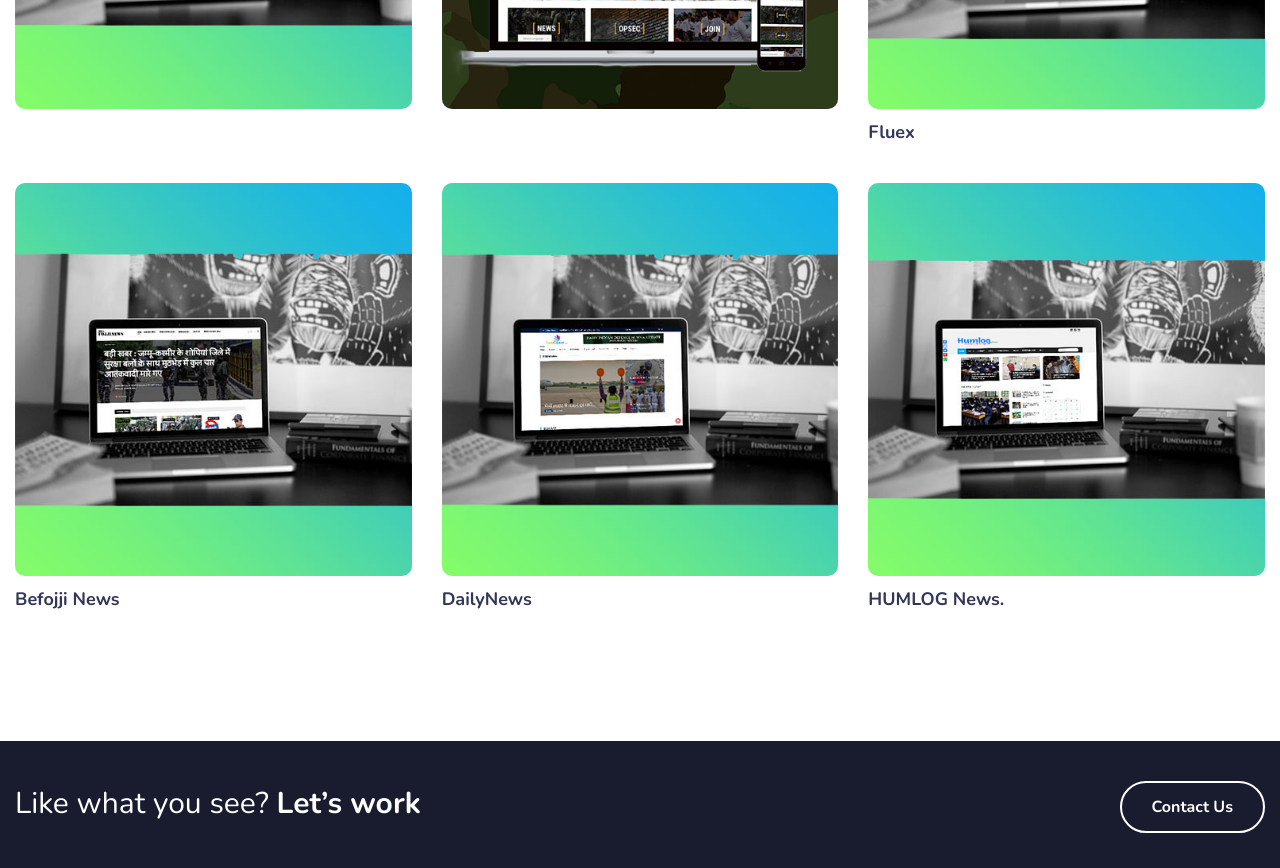
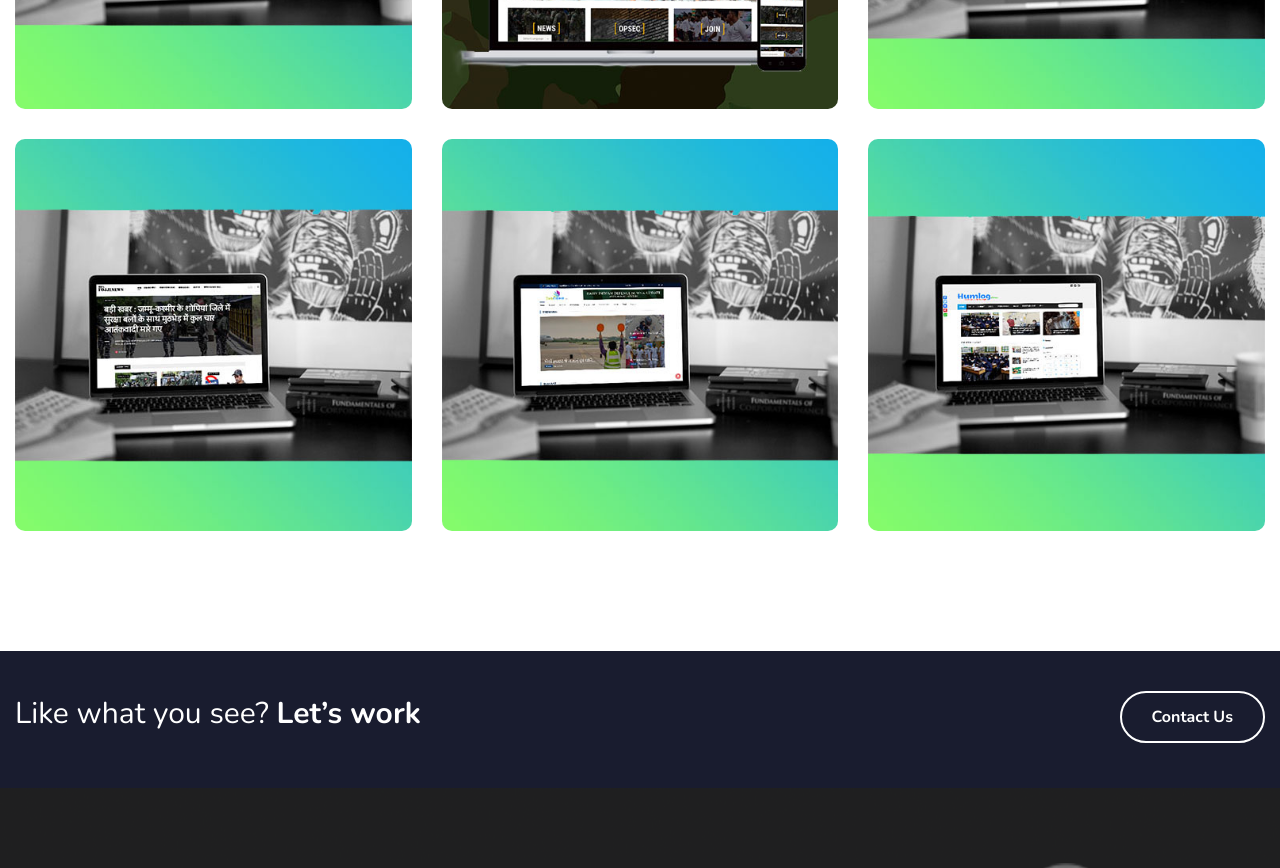
Before and after one commit to SylviaBrinton/TheWebEmcee, a plain HTML site: page portfolio.html in a window 1280 px wide. Shown: the part 920-1788 px from the top of the page. Drawn offline with nearby package versions, Linux system fonts and the light colour scheme.

Commit message:
Update portfolio.html

```diff
--- a/portfolio.html
+++ b/portfolio.html
@@ -140,13 +140,11 @@
 							<img src="img/portfolio/3.jpg" alt="">
 							<div class="portfolio-content">
 								<p>Lorem ipsum dolor sit amet, consectetur adipisicing elit. Veniam molestiae voluptatum nemo, animi error, fugiat?</p>
-								<a href="#">view details</a>
+
 							</div>
 						</div>
 					</div>
-					<div class="portfolio-titile">
-						<h4>Fluex</h4>
-					</div>
+
 				</div>
 				<!--single portfolio-->
 				<div class="col-xl-4 col-lg-4 col-md-6 col-sm-6 default-margin-mt margin-top-lb-30 margin-top-sb-30 portfolio-headmove">
@@ -155,12 +153,9 @@
 							<img src="img/portfolio/2.jpg" alt="">
 							<div class="portfolio-content">
 								<p>Lorem ipsum dolor sit amet, consectetur adipisicing elit. Veniam molestiae voluptatum nemo, animi error, fugiat?</p>
-								<a href="#">view details</a>
+
 							</div>
 						</div>
-					</div>
-					<div class="portfolio-titile">
-						<h4>Befojji News</h4>
 					</div>
 				</div>
 				<!--single portfolio-->
@@ -170,12 +165,9 @@
 							<img src="img/portfolio/5.jpg" alt="">
 							<div class="portfolio-content">
 								<p>Lorem ipsum dolor sit amet, consectetur adipisicing elit. Veniam molestiae voluptatum nemo, animi error, fugiat?</p>
-								<a href="#">view details</a>
+
 							</div>
 						</div>
-					</div>
-					<div class="portfolio-titile">
-						<h4>DailyNews</h4>
 					</div>
 				</div>
 				<!--single portfolio-->
@@ -185,12 +177,9 @@
 							<img src="img/portfolio/6.jpg" alt="">
 							<div class="portfolio-content">
 								<p>Lorem ipsum dolor sit amet, consectetur adipisicing elit. Veniam molestiae voluptatum nemo, animi error, fugiat?</p>
-								<a href="#">view details</a>
+
 							</div>
 						</div>
-					</div>
-					<div class="portfolio-titile">
-						<h4>HUMLOG News.</h4>
 					</div>
 				</div>
 				<!--single portfolio-->
```
